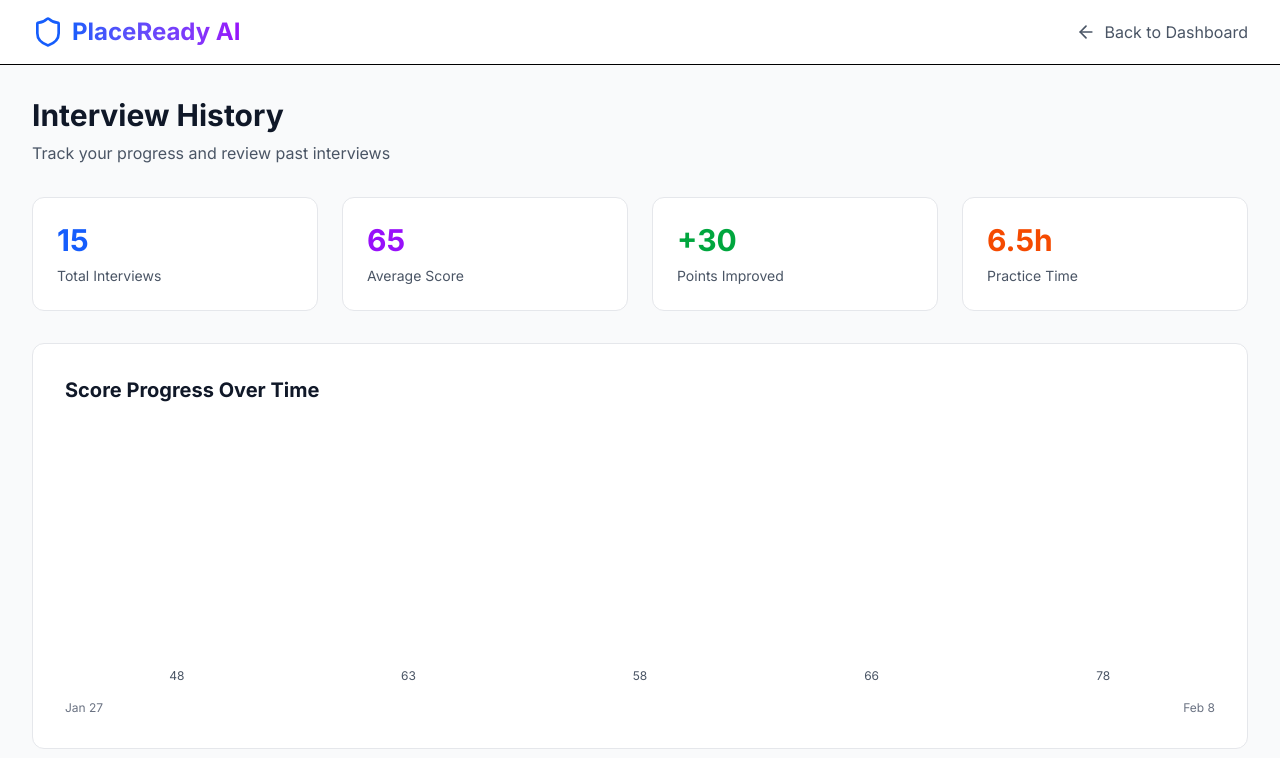
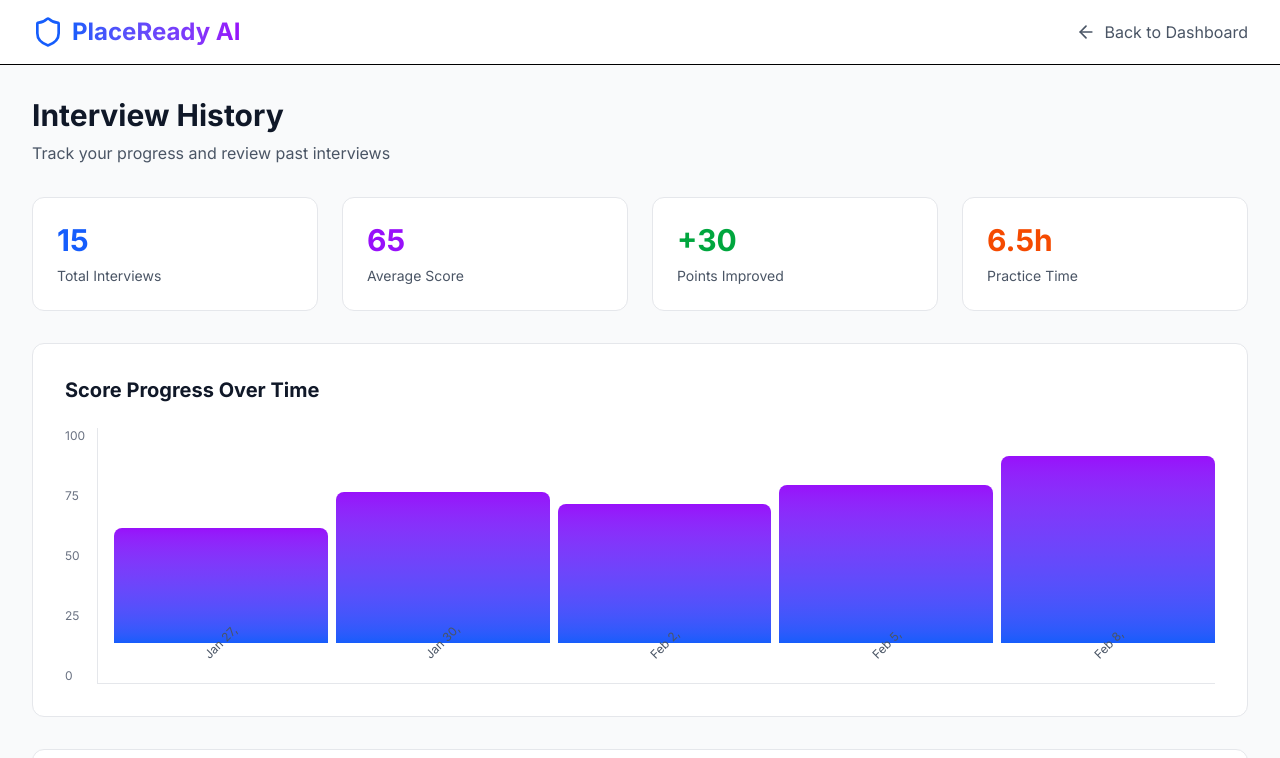
Before and after one commit to Mujahid845455/PlaceReadyAI, a Next.js app: page /dashboard/history in a window 1280 px wide. Shown: the top 758 px of the page. Built offline with nearby package versions, Linux system fonts and the light colour scheme.

Commit message:
adding more features

```diff
--- a/app/dashboard/company-prep/page.tsx
+++ b/app/dashboard/company-prep/page.tsx
@@ -198,9 +198,12 @@ export default function CompanyPrepPage() {
               >
                 Start Preparation
               </Link>
-              <button className="bg-purple-600 text-white px-6 py-4 rounded-lg hover:bg-purple-700 transition font-semibold">
+              <Link
+                href={`/dashboard/practice?company=${selectedCompany}`}
+                className="bg-purple-600 text-white px-6 py-4 rounded-lg hover:bg-purple-700 transition font-semibold text-center"
+              >
                 View All Questions
-              </button>
+              </Link>
             </div>
           </div>
         )}
--- a/app/dashboard/history/page.tsx
+++ b/app/dashboard/history/page.tsx
@@ -59,6 +59,9 @@ export default function HistoryPage() {
     hoursSpent: 6.5
   };
 
+  // Create a reversed copy for chronological display (oldest to newest)
+  const reversedInterviews = [...interviews].reverse();
+
   return (
     <div className="min-h-screen bg-gray-50">
       {/* Navigation */}
@@ -106,23 +109,41 @@ export default function HistoryPage() {
           </div>
         </div>
 
-        {/* Progress Chart Placeholder */}
+        {/* Progress Chart */}
         <div className="bg-white rounded-xl p-8 mb-8 border border-gray-200">
           <h2 className="text-xl font-bold text-gray-900 mb-6">Score Progress Over Time</h2>
-          <div className="h-64 flex items-end justify-between space-x-2">
-            {interviews.reverse().map((interview, idx) => (
-              <div key={idx} className="flex-1 flex flex-col items-center">
-                <div
-                  className="w-full bg-gradient-to-t from-blue-600 to-purple-600 rounded-t-lg transition-all hover:opacity-80"
-                  style={{ height: `${(interview.score / 100) * 100}%` }}
-                />
-                <div className="text-xs text-gray-600 mt-2">{interview.score}</div>
-              </div>
-            ))}
-          </div>
-          <div className="flex justify-between mt-4 text-xs text-gray-500">
-            <span>Jan 27</span>
-            <span>Feb 8</span>
+          <div className="relative h-64">
+            {/* Y-axis labels */}
+            <div className="absolute left-0 top-0 bottom-0 flex flex-col justify-between text-xs text-gray-500 pr-2">
+              <span>100</span>
+              <span>75</span>
+              <span>50</span>
+              <span>25</span>
+              <span>0</span>
+            </div>
+
+            {/* Chart area */}
+            <div className="ml-8 h-full flex items-end justify-between space-x-2 border-l border-b border-gray-200 pl-4 pb-4">
+              {reversedInterviews.map((interview, idx) => (
+                <div key={idx} className="flex-1 flex flex-col items-center h-full justify-end group">
+                  <div className="relative w-full">
+                    {/* Tooltip */}
+                    <div className="absolute bottom-full mb-2 left-1/2 transform -translate-x-1/2 bg-gray-900 text-white text-xs rounded py-1 px-2 opacity-0 group-hover:opacity-100 transition-opacity whitespace-nowrap">
+                      Score: {interview.score}
+                      <div className="text-gray-300">{interview.date}</div>
+                    </div>
+                    {/* Bar */}
+                    <div
+                      className="w-full bg-gradient-to-t from-blue-600 to-purple-600 rounded-t-lg transition-all hover:opacity-80 cursor-pointer"
+                      style={{ height: `${(interview.score / 100) * 240}px` }}
+                    />
+                  </div>
+                  <div className="text-xs text-gray-600 mt-2 transform -rotate-45 origin-top-left">
+                    {interview.date.split(' ')[0]} {interview.date.split(' ')[1]}
+                  </div>
+                </div>
+              ))}
+            </div>
           </div>
         </div>
 
@@ -132,7 +153,7 @@ export default function HistoryPage() {
             <h2 className="text-xl font-bold text-gray-900">Recent Interviews</h2>
           </div>
           <div className="divide-y divide-gray-200">
-            {interviews.reverse().map((interview) => (
+            {reversedInterviews.map((interview) => (
               <div key={interview.id} className="p-6 hover:bg-gray-50 transition">
                 <div className="flex items-center justify-between">
                   <div className="flex-1">
--- a/app/dashboard/upload/page.tsx
+++ b/app/dashboard/upload/page.tsx
@@ -30,6 +30,60 @@ export default function UploadPage() {
 
   const handleAnalyze = () => {
     if (!repoUrl) return;
+
+    // Validate URL format
+    try {
+      const url = new URL(repoUrl);
+
+      // Check for HTTPS protocol
+      if (!url.protocol.startsWith('http')) {
+        alert('Please enter a valid HTTPS URL');
+        return;
+      }
+
+      // Check if it's from supported platforms
+      const isGitHub = url.hostname === 'github.com';
+      const isGitLab = url.hostname === 'gitlab.com';
+      const isBitbucket = url.hostname === 'bitbucket.org';
+
+      if (!isGitHub && !isGitLab && !isBitbucket) {
+        alert('Please enter a valid GitHub, GitLab, or Bitbucket URL');
+        return;
+      }
+
+      // Validate repository path structure (should be /username/repository or /username/repository.git)
+      const pathParts = url.pathname.split('/').filter(part => part.length > 0);
+
+      // Check if path has at least username and repository
+      if (pathParts.length < 2) {
+        if (isGitHub) {
+          alert('Please enter a complete repository URL (e.g., https://github.com/username/repository)');
+        } else if (isGitLab) {
+          alert('Please enter a complete repository URL (e.g., https://gitlab.com/username/repository)');
+        } else {
+          alert('Please enter a complete repository URL (e.g., https://bitbucket.org/username/repository)');
+        }
+        return;
+      }
+
+      // Additional validation: ensure it's not just a profile or organization page
+      const repoName = pathParts[1].replace('.git', '');
+      if (!repoName || repoName.length === 0) {
+        alert('Invalid repository name. Please enter a valid repository URL.');
+        return;
+      }
+
+      // Check for invalid characters in repository path
+      const validPathRegex = /^[a-zA-Z0-9._-]+$/;
+      if (!validPathRegex.test(pathParts[0]) || !validPathRegex.test(repoName)) {
+        alert('Repository URL contains invalid characters. Please check and try again.');
+        return;
+      }
+
+    } catch (e) {
+      alert('Please enter a valid URL (e.g., https://github.com/username/repository)');
+      return;
+    }
 
     setIsAnalyzing(true);
     // Simulate API call
@@ -114,10 +168,12 @@ export default function UploadPage() {
                   </label>
                   <div className="flex gap-3">
                     <input
-                      type="text"
+                      type="url"
                       value={repoUrl}
                       onChange={(e) => setRepoUrl(e.target.value)}
                       placeholder="https://github.com/username/repository"
+                      pattern="https://.*"
+                      title="Please enter a valid HTTPS URL"
                       className="flex-1 px-4 py-3 border border-gray-300 rounded-lg focus:ring-2 focus:ring-blue-500 focus:border-transparent"
                     />
                     <button
```
